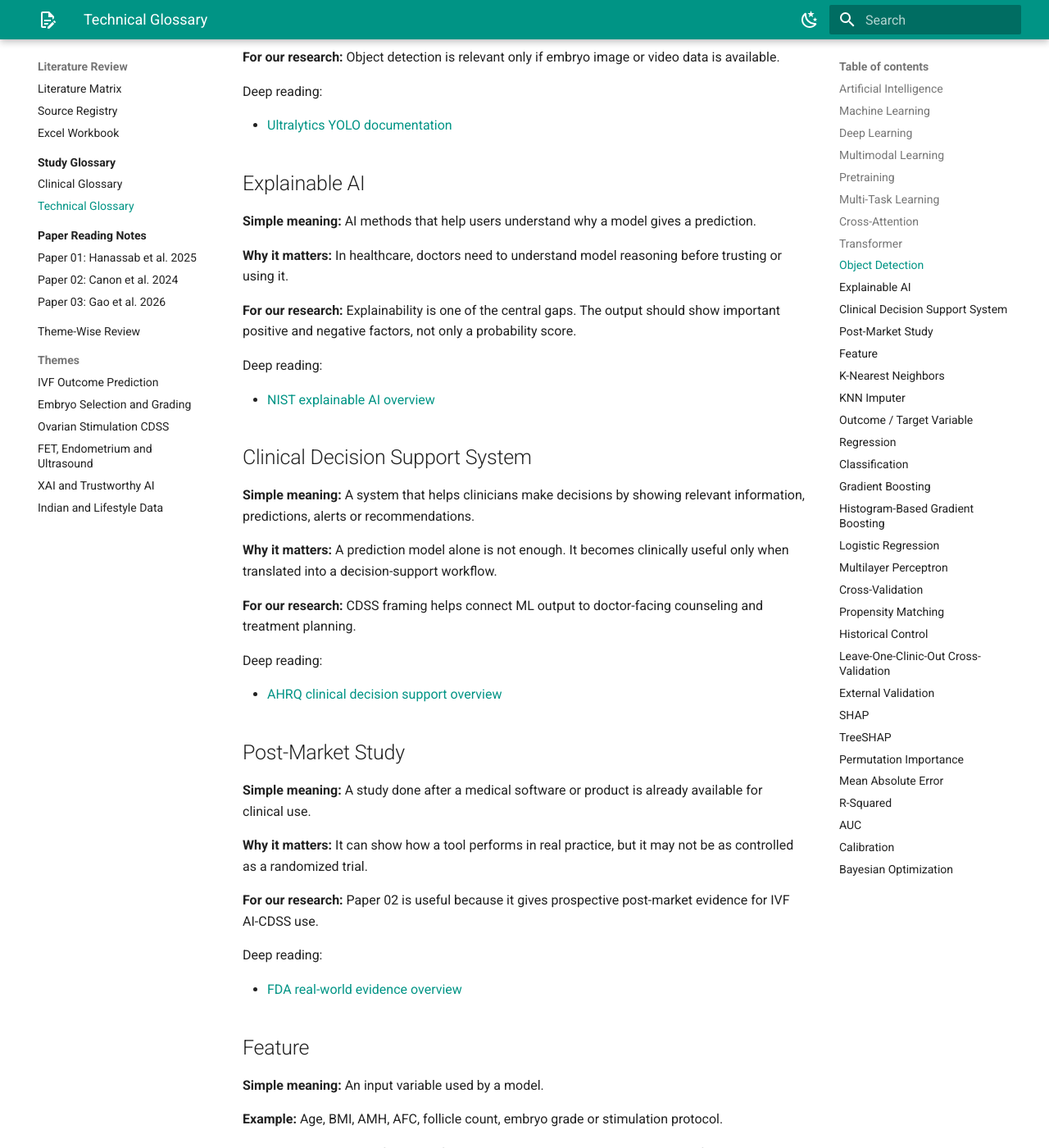
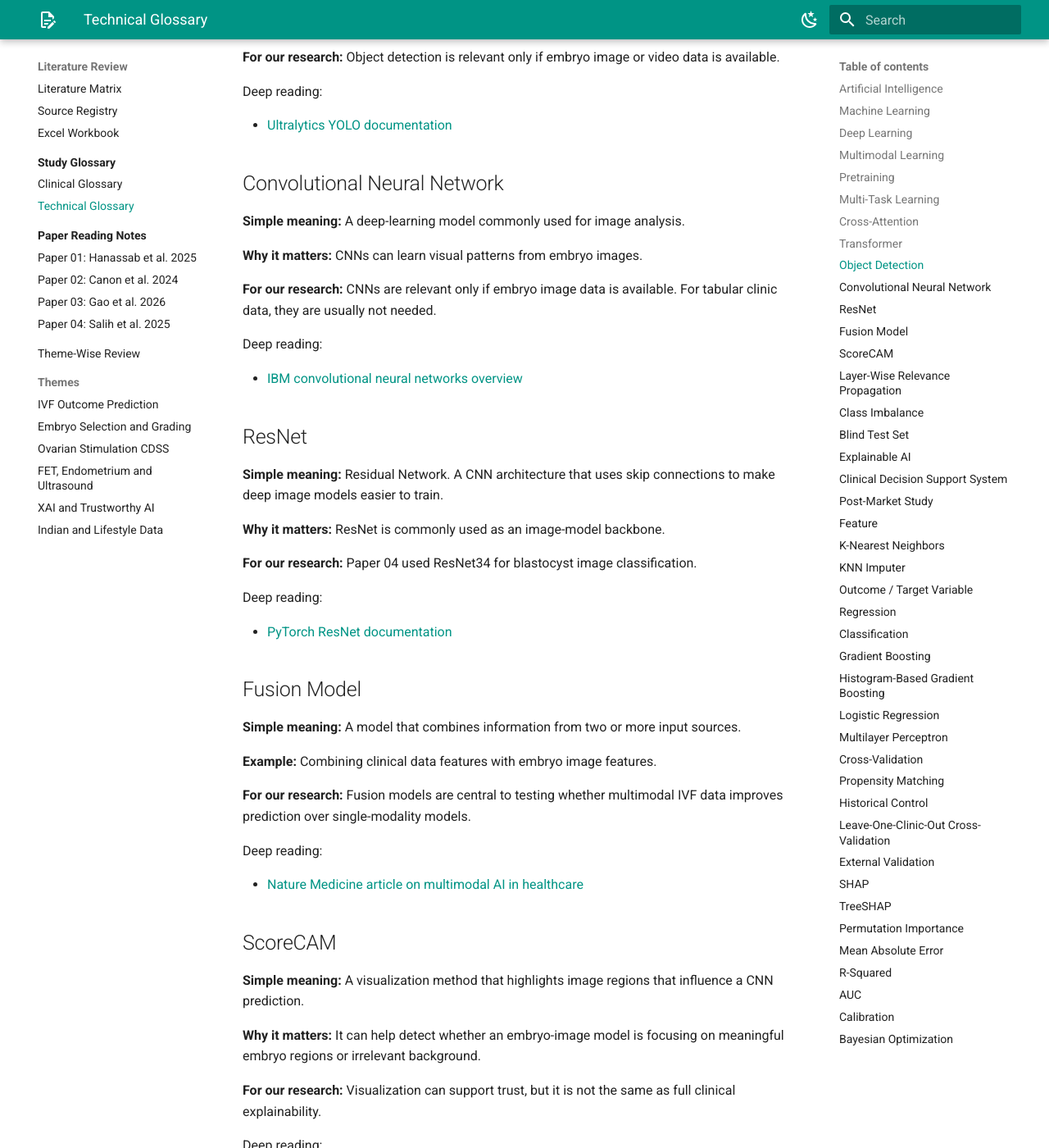
Before and after one commit to ashwinikalantre/ivf-phd-research, an MkDocs documentation site: the page built from docs/glossary/technical-glossary.md, in a window 1280 px wide and 1400 px high, scrolled down 3109 px. Shown: the whole window at 82% size. Built offline with MkDocs 1.6.1 and Material for MkDocs 9.7.7, drawn with Linux system fonts in a browser that asks for light colours; some of the changed text lies outside the part shown.

Commit message:
Add fourth paper reading note

```diff
--- a/docs/glossary/technical-glossary.md
+++ b/docs/glossary/technical-glossary.md
@@ -109,6 +109,90 @@ Deep reading:
 Deep reading:
 
 - [Ultralytics YOLO documentation](https://docs.ultralytics.com/)
+
+## Convolutional Neural Network
+
+**Simple meaning:** A deep-learning model commonly used for image analysis.
+
+**Why it matters:** CNNs can learn visual patterns from embryo images.
+
+**For our research:** CNNs are relevant only if embryo image data is available. For tabular clinic data, they are usually not needed.
+
+Deep reading:
+
+- [IBM convolutional neural networks overview](https://www.ibm.com/topics/convolutional-neural-networks)
+
+## ResNet
+
+**Simple meaning:** Residual Network. A CNN architecture that uses skip connections to make deep image models easier to train.
+
+**Why it matters:** ResNet is commonly used as an image-model backbone.
+
+**For our research:** Paper 04 used ResNet34 for blastocyst image classification.
+
+Deep reading:
+
+- [PyTorch ResNet documentation](https://pytorch.org/vision/main/models/resnet.html)
+
+## Fusion Model
+
+**Simple meaning:** A model that combines information from two or more input sources.
+
+**Example:** Combining clinical data features with embryo image features.
+
+**For our research:** Fusion models are central to testing whether multimodal IVF data improves prediction over single-modality models.
+
+Deep reading:
+
+- [Nature Medicine article on multimodal AI in healthcare](https://www.nature.com/articles/s41591-023-02448-8)
+
+## ScoreCAM
+
+**Simple meaning:** A visualization method that highlights image regions that influence a CNN prediction.
+
+**Why it matters:** It can help detect whether an embryo-image model is focusing on meaningful embryo regions or irrelevant background.
+
+**For our research:** Visualization can support trust, but it is not the same as full clinical explainability.
+
+Deep reading:
+
+- [Score-CAM paper](https://openaccess.thecvf.com/content_CVPRW_2020/html/w1/Wang_Score-CAM_Score-Weighted_Visual_Explanations_for_Convolutional_Neural_Networks_CVPRW_2020_paper.html)
+
+## Layer-Wise Relevance Propagation
+
+**Simple meaning:** A method that traces a model prediction backward to estimate which input features contributed most.
+
+**Why it matters:** It can be used to explain clinical feature importance in neural-network models.
+
+**For our research:** LRP is one possible explainability method, but SHAP may be easier to communicate for tabular clinical models.
+
+Deep reading:
+
+- [LRP overview from Explainable AI literature](https://doi.org/10.1371/journal.pone.0130140)
+
+## Class Imbalance
+
+**Simple meaning:** A dataset problem where one outcome class is much more common than another.
+
+**Example:** Many more pregnant than non-pregnant samples.
+
+**For our research:** IVF datasets often have imbalance, so metrics such as F1, sensitivity, specificity and calibration must be checked carefully.
+
+Deep reading:
+
+- [Google ML Crash Course: classification and imbalanced datasets](https://developers.google.com/machine-learning/crash-course/classification/accuracy-precision-recall)
+
+## Blind Test Set
+
+**Simple meaning:** A test dataset kept hidden from the model during training and tuning.
+
+**Why it matters:** It gives a more honest estimate of model performance than testing on training data.
+
+**For our research:** A blind test set is useful, but external clinic validation is still stronger.
+
+Deep reading:
+
+- [Google ML Crash Course: training and test sets](https://developers.google.com/machine-learning/crash-course/overfitting/dividing-datasets)
 
 ## Explainable AI
 
--- a/mkdocs.yml
+++ b/mkdocs.yml
@@ -94,6 +94,7 @@ nav:
           - "Paper 01: Hanassab et al. 2025": paper-notes/paper-01-hanassab-2025-xai-follicles.md
           - "Paper 02: Canon et al. 2024": paper-notes/paper-02-canon-2024-stim-assist.md
           - "Paper 03: Gao et al. 2026": paper-notes/paper-03-gao-2026-vatep.md
+          - "Paper 04: Salih et al. 2025": paper-notes/paper-04-salih-2025-embryo-images-clinical.md
       - Theme-Wise Review: research-design/theme-wise-review.md
       - Themes:
           - IVF Outcome Prediction: research-design/themes/ivf-outcome-prediction.md
```
Also changed, not shown: docs/paper-notes/index.md (+1 -0 lines), docs/paper-notes/paper-04-salih-2025-embryo-images-clinical.md (added, +266 -0 lines).
